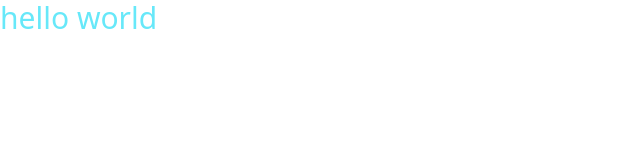
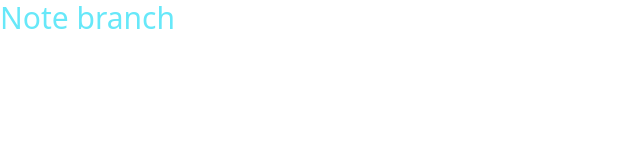
Before and after one commit to PyWendi/result-operation, a Vue app: page / in a window 1280 px wide. Shown: the top 160 px of the page, without its empty margins (0-640 px from the left). Built offline with nearby package versions, Linux system fonts and the light colour scheme.

Commit message:
Inital note

```diff
--- a/src/pages/HomeView.vue
+++ b/src/pages/HomeView.vue
@@ -4,6 +4,6 @@
 
 <template>
 	<div>
-		<p class="text-3xl text-cyan-300">hello world</p>
+		<p class="text-3xl text-cyan-300">Note branch</p>
 	</div>
 </template>
```
